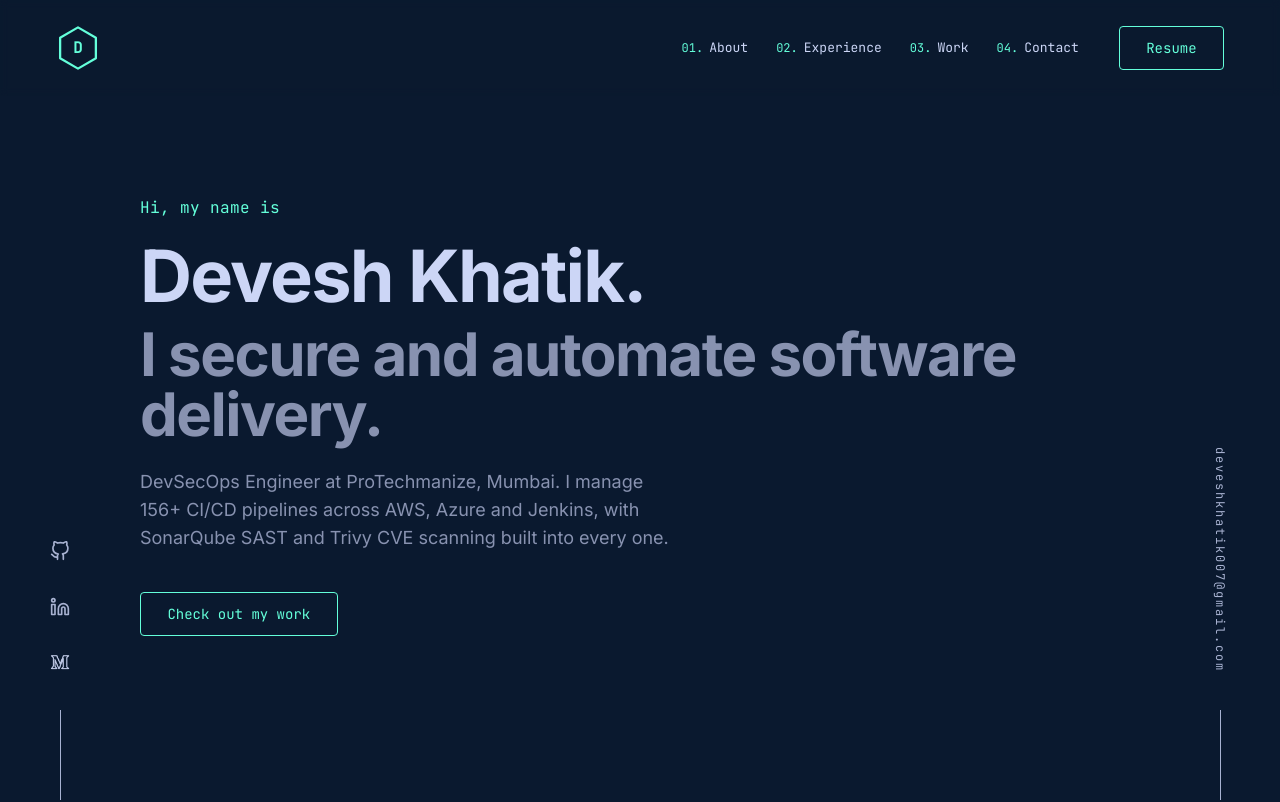
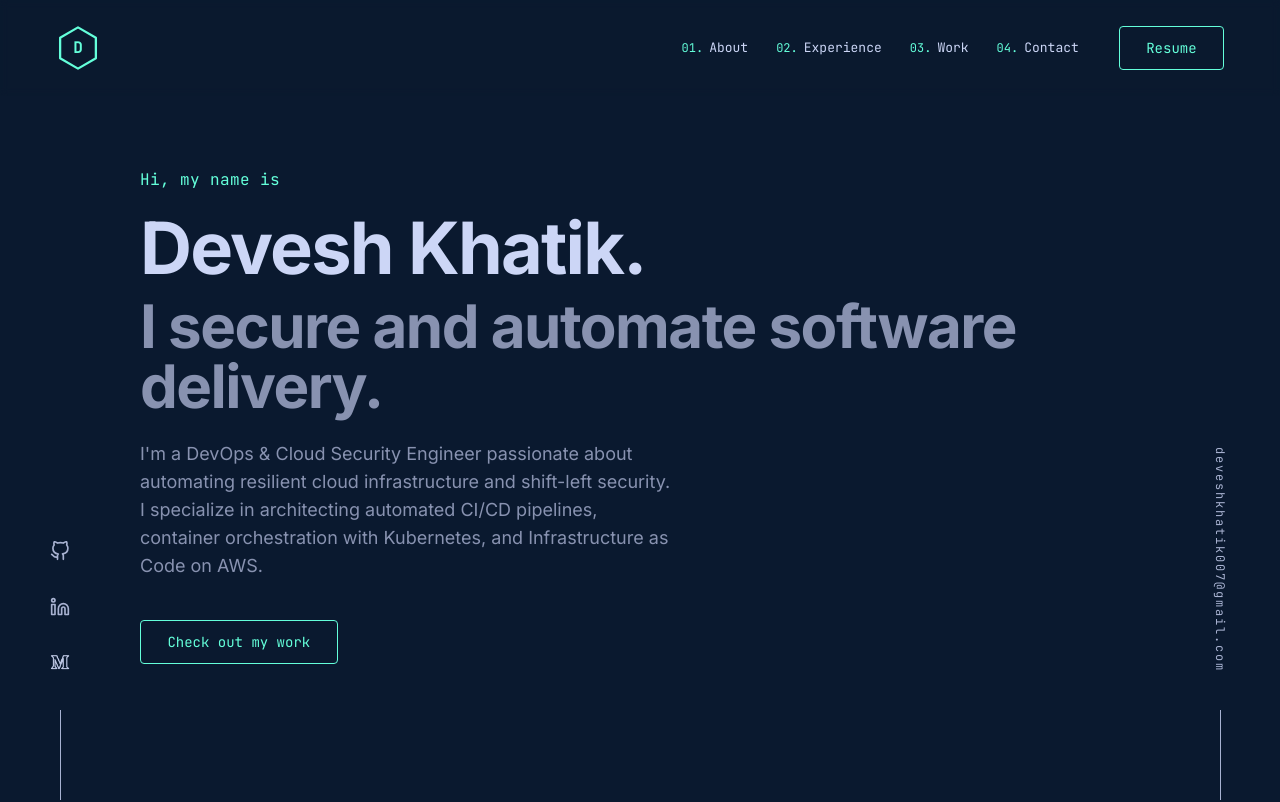
Before and after one commit to DEVESH7k/devesh-portfolio, a React (Vite) app: page / in a window 1280 px wide. Shown: the top 802 px of the page. Built offline with nearby package versions, Linux system fonts and the light colour scheme.

Commit message:
feat(hero): update hero description with impact-driven cloud and security bio

```diff
--- a/index.html
+++ b/index.html
@@ -7,7 +7,7 @@
 
     <!-- SEO Meta -->
     <title>Devesh Khatik | DevSecOps Engineer — AWS, Kubernetes, CI/CD</title>
-    <meta name="description" content="Devesh Khatik — DevSecOps Engineer at ProTechmanize, Mumbai. Managing 156+ CI/CD pipelines with zero CRITICAL CVEs in production. AWS, Kubernetes, SonarQube, Trivy, Jenkins." />
+    <meta name="description" content="Devesh Khatik — DevOps & Cloud Security Engineer passionate about automating resilient cloud infrastructure, shift-left security, Kubernetes, and AWS." />
     <meta name="keywords" content="DevSecOps, DevOps, Cloud Security, AWS, Kubernetes, Docker, CI/CD, SonarQube, Trivy, Terraform, Jenkins, Mumbai, India" />
     <meta name="author" content="Devesh Khatik" />
     <meta name="robots" content="index, follow" />
--- a/src/constants/index.js
+++ b/src/constants/index.js
@@ -20,7 +20,7 @@ export const heroData = {
   name: "Devesh Khatik.",
   subtitle: "I secure and automate software delivery.",
   description:
-    "DevSecOps Engineer at ProTechmanize, Mumbai. I manage 156+ CI/CD pipelines across AWS, Azure and Jenkins, with SonarQube SAST and Trivy CVE scanning built into every one.",
+    "I'm a DevOps & Cloud Security Engineer passionate about automating resilient cloud infrastructure and shift-left security. I specialize in architecting automated CI/CD pipelines, container orchestration with Kubernetes, and Infrastructure as Code on AWS.",
   ctaText: "Check out my work",
 };
 
```
